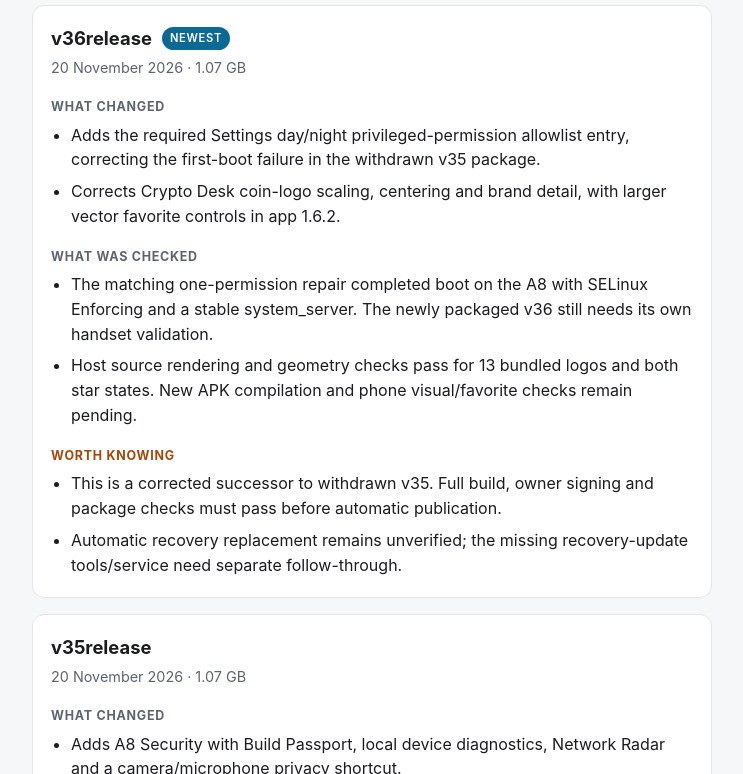
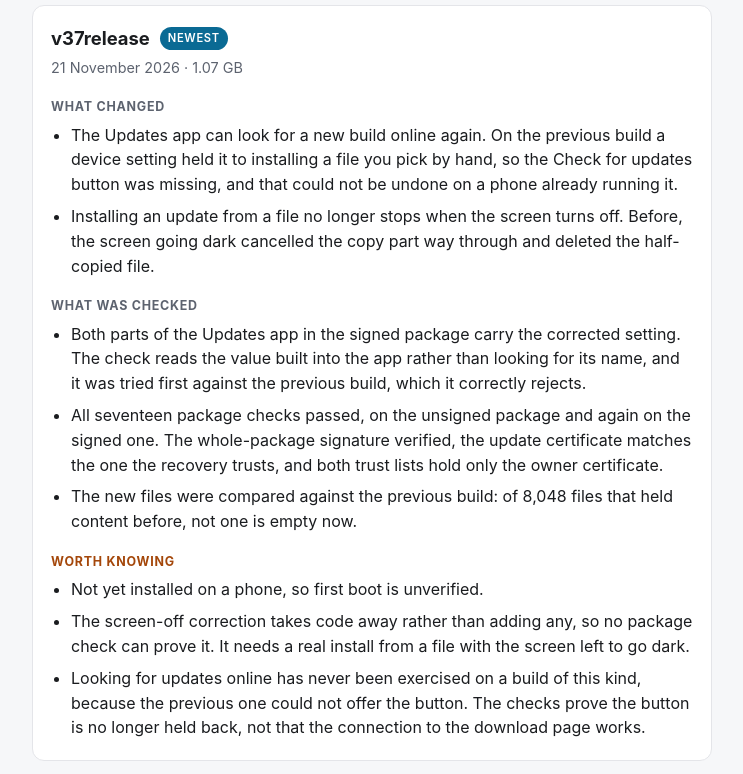
Before and after one commit to monsiu/a530f-ota, a plain HTML site: page docs/index.html in a window 1280 px wide. Shown: the part 520-1294 px from the top of the page, without its empty margins (268-1011 px from the left). Drawn offline with Linux system fonts and the light colour scheme.

Commit message:
v37release: publish verified OTA and update build notes

```diff
--- a/docs/index.html
+++ b/docs/index.html
@@ -120,8 +120,31 @@
 
       <section class="build">
         <div class="buildhead">
+          <h2>v37release</h2>
+          <span class="badge">Newest</span>
+        </div>
+        <p class="meta">21 November 2026 &middot; 1.07 GB</p>
+        <h3>What changed</h3>
+        <ul>
+          <li>The Updates app can look for a new build online again. On the previous build a device setting held it to installing a file you pick by hand, so the Check for updates button was missing, and that could not be undone on a phone already running it.</li>
+          <li>Installing an update from a file no longer stops when the screen turns off. Before, the screen going dark cancelled the copy part way through and deleted the half-copied file.</li>
+        </ul>
+        <h3>What was checked</h3>
+        <ul>
+          <li>Both parts of the Updates app in the signed package carry the corrected setting. The check reads the value built into the app rather than looking for its name, and it was tried first against the previous build, which it correctly rejects.</li>
+          <li>All seventeen package checks passed, on the unsigned package and again on the signed one. The whole-package signature verified, the update certificate matches the one the recovery trusts, and both trust lists hold only the owner certificate.</li>
+          <li>The new files were compared against the previous build: of 8,048 files that held content before, not one is empty now.</li>
+        </ul>
+        <h3 class="warn">Worth knowing</h3>
+        <ul>
+          <li>Not yet installed on a phone, so first boot is unverified.</li>
+          <li>The screen-off correction takes code away rather than adding any, so no package check can prove it. It needs a real install from a file with the screen left to go dark.</li>
+          <li>Looking for updates online has never been exercised on a build of this kind, because the previous one could not offer the button. The checks prove the button is no longer held back, not that the connection to the download page works.</li>
+        </ul>
+      </section>
+      <section class="build">
+        <div class="buildhead">
           <h2>v36release</h2>
-          <span class="badge">Newest</span>
         </div>
         <p class="meta">20 November 2026 &middot; 1.07 GB</p>
         <h3>What changed</h3>
```
Also changed, not shown: jackpotlte.json (+5 -5 lines).
